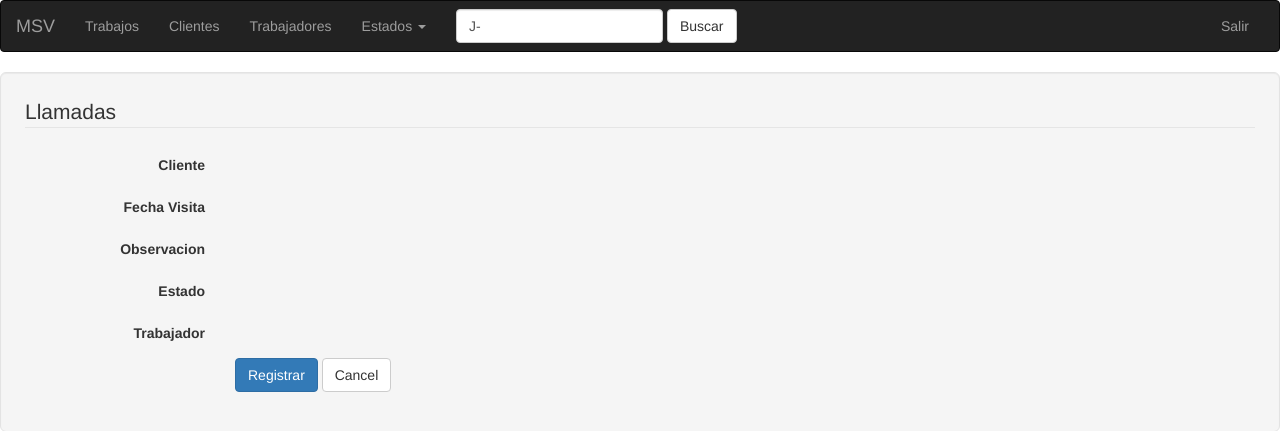
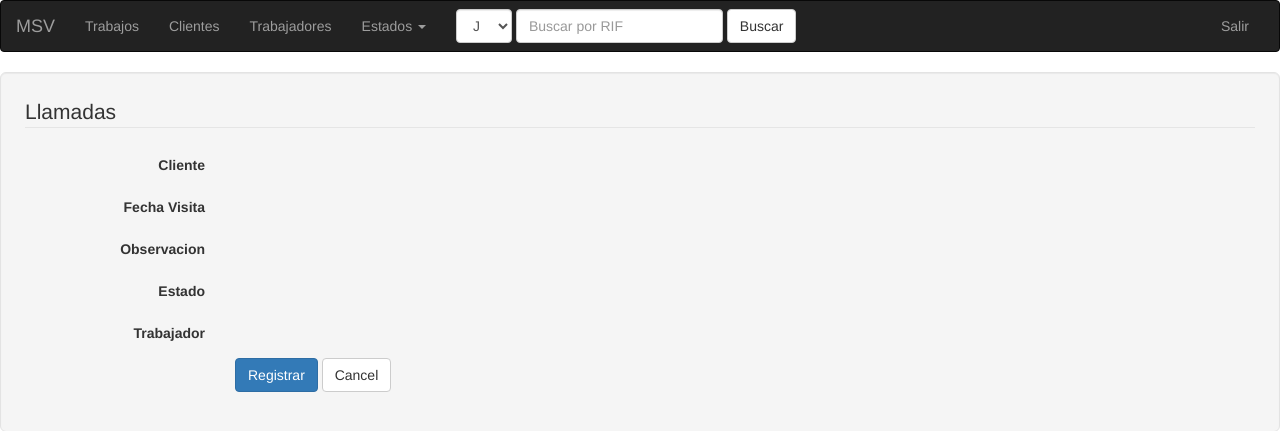
Before and after one commit to Danywhyt/msvProject, a Django app: a page that uses templates/base/header.html in a window 1280 px wide. Shown: the top 431 px of the page. Run offline with Django 3.2, Linux system fonts and the light colour scheme; parts of the project's set-up code (start-up, migrations or seed data) failed here and were passed over; some libraries are stand-ins or nearby versions.

Commit message:
configurada la barra de bsuqeda del header

```diff
--- a/apps/helpDesk/urls.py
+++ b/apps/helpDesk/urls.py
@@ -10,6 +10,7 @@ from apps.helpDesk.views import (
         trabajosFinish,
         msv,
         bitacora,
+        cliente_Datos,
 )
 urlpatterns = [
     url(r'^$',index),
@@ -25,4 +26,6 @@ urlpatterns = [
 
     url(r'^bitacora/(?P<id_trabajo>\d+)/$', bitacora, name='bitacora'),
 
+    url(r'^cliente/j/(?P<rif_cliente>\d+)/$', cliente_Datos, name='buscando'),
+
 ]
--- a/apps/helpDesk/views.py
+++ b/apps/helpDesk/views.py
@@ -80,12 +80,27 @@ def trabajos(request):
     #estados = Bitacora.objects.filter(trabajos__status=False)
     estados = Bitacora.objects.filter(id_trabajo__status=False)
     #estados = Trabajo.objects.filter()
-    for i in estados:
-        print (str(i.id_trabajo.id) + '--->BITACORA')
-        print (str(i.id_estado.nombre) + '--->')
 
 
-    contexto ={
+    if request.method=='POST':
+        #print (request.GET['rif_j'])
+        #print (request.GET[])
+
+        print(request.POST['nRif'])
+        #redirect ('helpDesk:buscando', id_cliente )
+
+        rif_cliente = request.POST['nRif']
+
+        return redirect ('helpDesk:buscando', rif_cliente)
+
+
+
+        #for i in estados:
+        #print (str(i.id_trabajo.id) + '--->BITACORA')
+        #print (str(i.id_estado.nombre) + '--->')
+
+
+    contexto = {
         'trabajos':trabajos,
         'estados':estados,
     }
@@ -165,3 +180,22 @@ def bitacora(request,id_trabajo):
     }
 
     return render(request,'helpDesk/bitacora.html',contexto)
+
+
+
+
+def cliente_Datos(request,rif_cliente):
+
+    rif_cliente = 'J' + rif_cliente
+    #print (rif_cliente)
+    cliente = Cliente.objects.filter(rif=rif_cliente)
+    trabajos = Trabajo.objects.filter(id_cliente__rif=rif_cliente)
+    print (cliente)
+    print (trabajos)
+
+    context ={
+        'cliente':cliente,
+        'trabajos':trabajos
+     }
+
+    return render (request,'helpDesk/clienteTrabajos.html',{'rif_cliente':rif_cliente})
--- a/templates/base/header.html
+++ b/templates/base/header.html
@@ -1,3 +1,4 @@
+
 {% block header %}
 
   <nav class="navbar navbar-inverse">
@@ -30,9 +31,15 @@
           </ul>
         </li>
       </ul>
-      <form class="navbar-form navbar-left" role="search">
+      <form class="navbar-form navbar-left" role="search" method="POST">
+
+        {% csrf_token %}
         <div class="form-group">
-          <input type="text" class="form-control" placeholder="Buscar por RIF" value="J-">
+          <select name="rif_j" id="rif_j" class="form-control">
+            <option value="v">V</option>
+            <option value="j" selected>J</option>
+          </select>
+          <input type="text" class="form-control" placeholder="Buscar por RIF" name="nRif">
         </div>
         <button type="submit" class="btn btn-default">Buscar</button>
       </form>
--- a/templates/helpDesk/cliente.html
+++ b/templates/helpDesk/cliente.html
@@ -56,7 +56,7 @@
       <th>Nombre</th>
       <th>RIF</th>
       <th>Numero</th>
-      <th>Direccion</th>
+      <th><Direccion></Direccion></th>
     </tr>
   </thead>
   <tbody>
--- /dev/null
+++ b/templates/helpDesk/clienteTrabajos.html
@@ -0,0 +1,6 @@
+
+{% block content %}
+
+    <h1> HOLA :S</h1>
+    {{rif_cliente}}
+{% endblock content %}
--- a/templates/helpDesk/trabajos.html
+++ b/templates/helpDesk/trabajos.html
@@ -6,7 +6,6 @@
 
 
 {% block header %}
-
 {% include "base/header.html" %}
 
 {% endblock header %}
```
Also changed, not shown: db.sqlite3.
